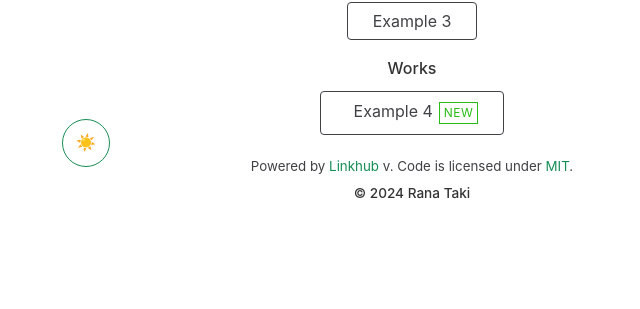
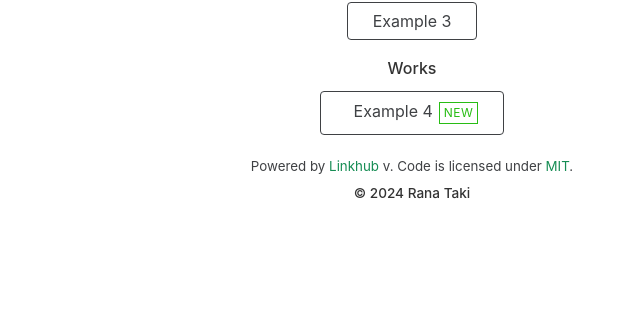
Before and after one commit to ranataki/ranataki.github.io, a Jekyll site: the page built from index.html, in a window 1280 px wide. Shown: the part 457-766 px from the top of the page, without its empty margins (228-868 px from the left). Built offline with Jekyll 4.4.1, drawn with Linux system fonts in a browser that asks for light colours; nearby versions of some CDN libraries.

Commit message:
Update default.html

```diff
--- a/_layouts/default.html
+++ b/_layouts/default.html
@@ -41,7 +41,7 @@
         </header>
 
         <!-- Dark / Light Mode Switch -->
-        {% include theme-switch.html %}
+        <!-- {% include theme-switch.html %} -->
 
         <!-- Social Media Links -->
         {% include social.html %}
```
